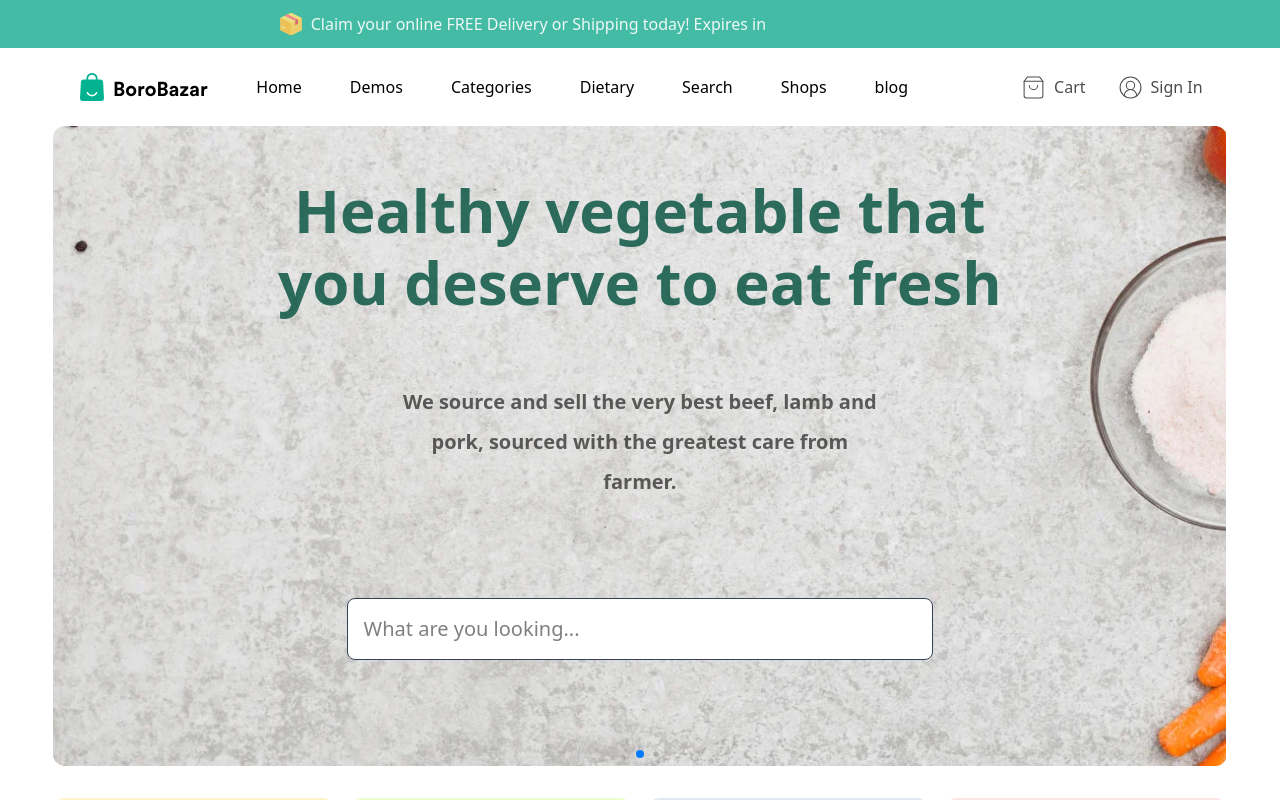
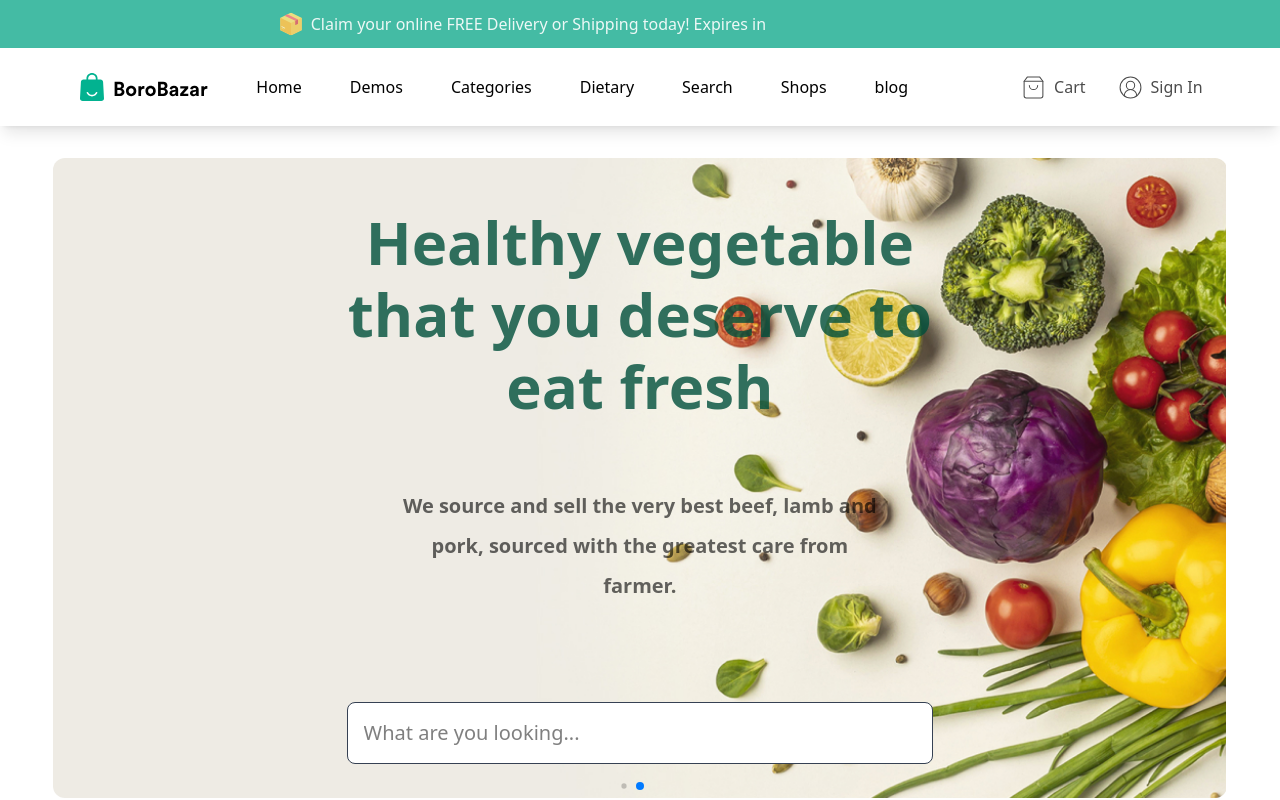
Before and after one commit to riteshtamang1027/Bora-Bazar-webpage, a React (Vite) app: page / in a window 1280 px wide. Shown: the top 800 px of the page. Built offline with nearby package versions, Linux system fonts and the light colour scheme.

Commit message:
fixed react modal

```diff
--- a/src/App.jsx
+++ b/src/App.jsx
@@ -5,22 +5,17 @@ import Food_Items from "./components/Food_Items";
 import Best_Seller_Grocery from "./components/Best_Seller_Grocery";
 import Best_Food_Items from "./components/best_food_items";
 import Online_Shop from "./components/online_shop";
-import Sign_In from "./pages/Sign_In";
-import Middle_Navbar from "./components/Middle_Navbar";
+
 
 export default function App() {
-  const [ShowSignin,setSignin] = useState(false);
-  const Remove=()=>setSignin(false);
+
 
   return (
     <div >
-      <Middle_Navbar onClick={()=>(setSignin(true))}   />
+
+
       <Hero_Section />
-      { ShowSignin &&
-      <Sign_In Hide={Remove} />
 
-      }
-      {/* <Bottom/> */}
       <Banner />
       <Food_Items />
       <Best_Seller_Grocery />
--- a/src/components/Hero_Section.jsx
+++ b/src/components/Hero_Section.jsx
@@ -7,7 +7,7 @@ import "swiper/css/pagination";
 import { Autoplay, Pagination } from "swiper/modules";
 export default function Hero_Section() {
   return (
-    <div className="">
+    <div className="mt-8">
       <Swiper
         pagination={{
           dynamicBullets: true,
--- a/src/components/Middle_Navbar.jsx
+++ b/src/components/Middle_Navbar.jsx
@@ -3,11 +3,11 @@ import { CircleUserRound, Menu, ShoppingBag } from "lucide-react";
 import logo from "../../public/logo/logo.svg";
 import { NavLink } from "react-router";
 
-export default function Middle_Navbar({onClick}) {
+export default function Middle_Navbar({show}) {
 
 const Name="Sign In"
   return (
-    <div className="bg-white">
+    <div className="bg-white shadow-lg sticky top-0 z-50">
       <div className="flex justify-between items-center p-4 lg:p-6 w-11/12 mx-auto ">
         <div className="flex items-center gap-2 lg:gap-8 xl:gap-12">
          <img className="cursor-pointer" src={logo} alt="" />
@@ -33,8 +33,8 @@ const Name="Sign In"
           </div>
 
           <div className="flex gap-1 xl:gap-2 items-center cursor-pointer">
-            <CircleUserRound onClick={onClick} size={25} strokeWidth={1} />
-            <p onClick={onClick}  className="whitespace-nowrap hidden md:block">{Name}</p>
+            <CircleUserRound onClick={show} size={25} strokeWidth={1} />
+            <p onClick={show}  className="whitespace-nowrap hidden md:block">{Name}</p>
 
           </div>
 
--- a/src/main.jsx
+++ b/src/main.jsx
@@ -2,7 +2,7 @@ import { StrictMode, useState } from "react";
 import { createRoot } from "react-dom/client";
 import "./index.css";
 import App from "./App.jsx";
-import { BrowserRouter, Routes, Route, useLocation  } from "react-router";
+import { BrowserRouter, Routes, Route } from "react-router";
 import Demos from "./pages/demos.jsx";
 import Category from "./pages/category.jsx";
 import Dietary from "./pages/dietary.jsx";
@@ -13,17 +13,20 @@ import Upper_Botton from "./components/upper_botton.jsx";
 import Top_Navbar from "./components/Top_Navbar.jsx";
 import Middle_Navbar from "./components/Middle_Navbar.jsx";
 import Single_Product from "./pages/single-product.jsx";
- export default function   Root(){
-  const location =useLocation();
-  return(
-<StrictMode>
+import Sign_In from "./pages/Sign_In.jsx";
+export default function Root() {
+   const [Signin,setSignin]=useState(false);
+   const show=()=>setSignin(true);
+   const hide=()=>setSignin(false);
+  return (
+    <StrictMode>
+      <Top_Navbar />
+       <Middle_Navbar show={show} />
+       {
+        Signin &&
+      <Sign_In remove={hide}  />
 
-      <Top_Navbar />
-      {
-        location.pathname!=="/" &&
-      <Middle_Navbar  />
-
-      }
+       }
       <Routes>
         <Route path="/" element={<App />} />
         <Route path="/demos" element={<Demos />} />
@@ -32,12 +35,15 @@ import Single_Product from "./pages/single-product.jsx";
         <Route path="/shop" element={<Shop />} />
         <Route path="/blog" element={<Blog />} />
         <Route path="/search" element={<Search />} />
-        <Route path="/single_product/:id" element={<Single_Product/>} />
-
+        <Route path="/single_product/:id" element={<Single_Product />} />
       </Routes>
       <Upper_Botton />
+    </StrictMode>
+  );
+}
 
-  </StrictMode>
-) }
-
-createRoot(document.getElementById("root")).render( <BrowserRouter><Root/></BrowserRouter>  );
+createRoot(document.getElementById("root")).render(
+  <BrowserRouter>
+    <Root />
+  </BrowserRouter>
+);
--- a/src/pages/Sign_In.jsx
+++ b/src/pages/Sign_In.jsx
@@ -1,19 +1,35 @@
-import React from "react";
+import React, { useEffect, useState } from "react";
 import login from "../../public/signin/login.webp";
 import logo from "../../public/logo/logo.svg";
-import {  Eye, X } from "lucide-react";
+import { Eye, X } from "lucide-react";
 
-export default function Sign_In({Hide}) {
+export default function Sign_In({ remove }) {
+  useEffect(() => {
+    document.body.style.overflowY = "hidden";
+
+    return () => {
+      document.body.style.overflowY = "scroll";
+    };
+  }, []);
   return (
-    <div className="top-0 ">
+    <div>
+      <div onClick={remove} className=" fixed top-0 left-0  right-0 bottom-0 ">
+        {" "}
+      </div>
 
-    <div className="bg-gray-200 fixed"></div>
-
-        <div className="flex justify-between w-10/12 border border-gray-300 relative rounded-md  pr-12 shadow-2xl  mx-auto ">
-        <X onClick={Hide} className="absolute right-4 top-2 text-gray-400  hover:text-gray-700 hover:scale-120 duration-200 cursor-pointer" />
-        <img className="rounded-l-md h-[70vh] w-[50vw] object-cover "  src={login} alt="Image" />
+      <div className="top-36 fixed bg-white w-10/12 mx-auto  z-50 left-28 shadow-2xl rounded-md ">
+        <div className="flex justify-between  border border-gray-300 relative rounded-md  pr-12 shadow-2xl  ">
+          <X
+            onClick={remove}
+            className="absolute right-4 top-2 text-gray-400  hover:text-gray-700 hover:scale-120 duration-200 cursor-pointer"
+          />
+          <img
+            className="rounded-l-md h-[70vh] w-[50vw] object-cover "
+            src={login}
+            alt="Image"
+          />
           <div className="space-y-4 mt-4">
-        <img src={logo}  alt="Image" />
+            <img src={logo} alt="Image" />
             <p className="text-2xl font-semibold  opacity-90">Welcome Back!</p>
             <p className="opacity-60">
               Don’t have an account?{" "}
@@ -47,18 +63,17 @@ export default function Sign_In({Hide}) {
                 <input type="checkbox" />
                 <p>Remember me</p>
               </div>
-          <p className="text-gray-400 hover:text-black cursor-pointer">Forgot password?</p>
+              <p className="text-gray-400 hover:text-black cursor-pointer">
+                Forgot password?
+              </p>
             </div>
-        <button
-
-              className="border border-gray-300  w-[20vw] h-10 px-4 rounded-md focus:border-2 focus:border-green-500 outline-none bg-emerald-600 opacity-75 hover:bg-emerald-500 text-white cursor-pointer"
-            >Sign In</button>
+            <button className="border border-gray-300  w-[20vw] h-10 px-4 rounded-md focus:border-2 focus:border-green-500 outline-none bg-emerald-600 opacity-75 hover:bg-emerald-500 text-white cursor-pointer">
+              Sign In
+            </button>
             <p className="text-sm opacity-65 text-center">or continue with</p>
           </div>
-
         </div>
-
-
+      </div>
     </div>
   );
 }
--- a/src/pages/single-best-seller.jsx
+++ b/src/pages/single-best-seller.jsx
@@ -6,7 +6,7 @@ export default function Single_Best_Seller({ item }) {
     <div>
 <NavLink  to={`/single_product/${item.About}`}>
 
-        <div className="flex flex-col justify-center items-center border border-gray-300 shadow-xl h-[40vh]  sm:h-[46vh] relative space-y-2 px-8 py-4  hover:shadow-2xs cursor-pointer rounded-xl mt-8 ">
+        <div className="flex flex-col justify-center items-center border border-gray-300 shadow-xl  relative space-y-2 px-8 py-4  hover:shadow-2xs cursor-pointer rounded-xl mt-8 ">
     <img
       className="hover:scale-110 duration-200"
       src={item.Image}
```
Lines whose indentation alone changed are shown as unchanged.
